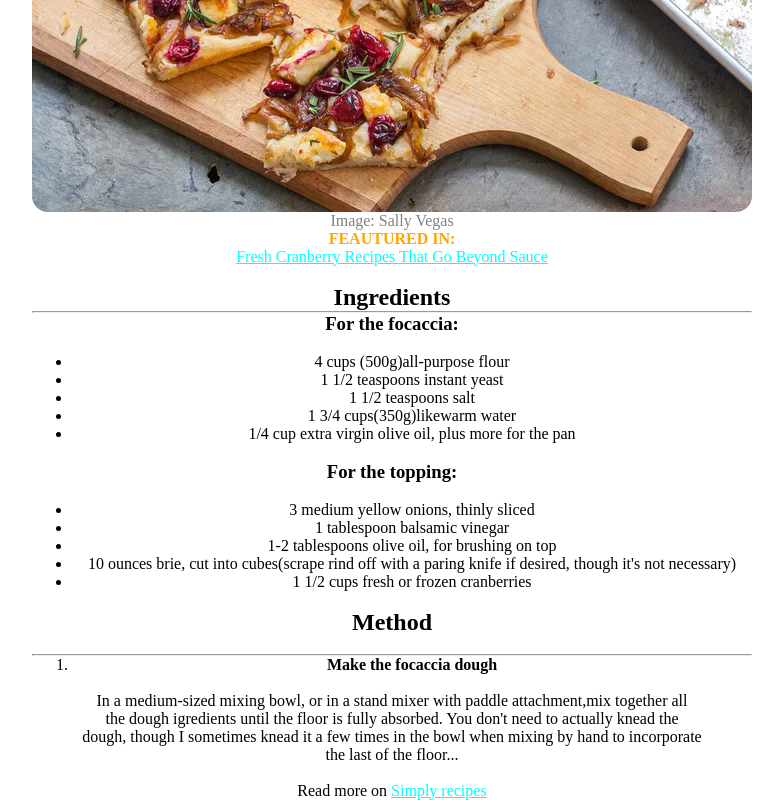
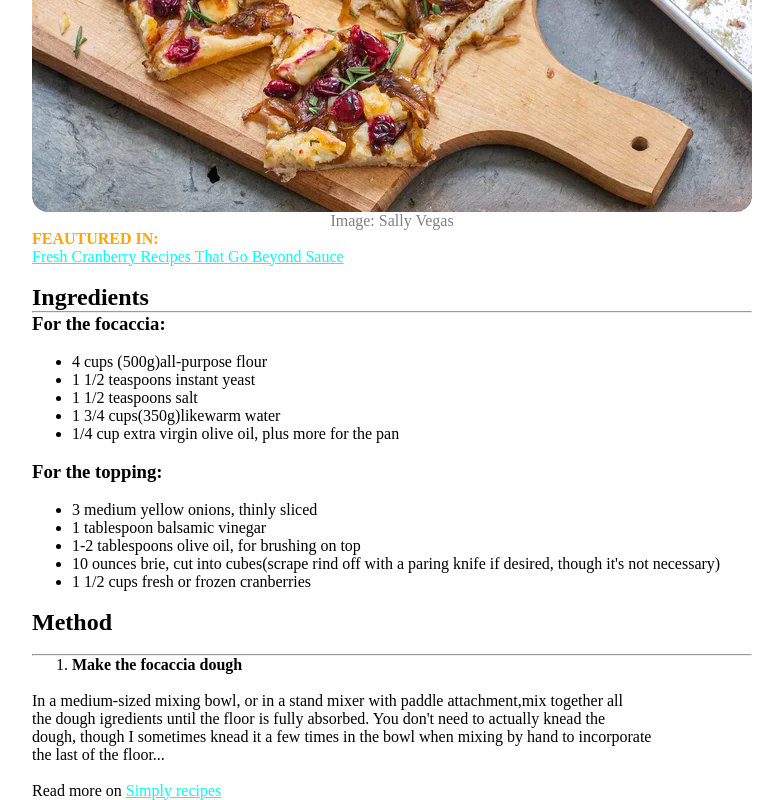
Before and after one commit to LorenzoCostin/U1-D3, a plain HTML site: page index.html in a window 1280 px wide. Shown: the part 444-1244 px from the top of the page, without its empty margins (248-1031 px from the left). Drawn offline with Linux system fonts and the light colour scheme.

Commit message:
changed centered text to justified

```diff
--- a/index.html
+++ b/index.html
@@ -16,28 +16,28 @@
       }
       .color {color: cyan;}
       h1 {text-align: center;}
-      #def {text-align: center;}
+      #def {text-align: justify;}
       img {border-radius: 16px;display: block;margin: auto;}
       #imm {text-align: center;color: grey;}
 
-#div2 {text-align: center;}
+#div2 {text-align: justify;}
 #str {color: orange;}
 #u1 {color:aqua ;}
-h2 {text-align: center;}
+h2 {text-align: justify;}
 .line2 {color:blue ;
 max-width: 720px;}
-#h3 {text-align: center;}
-#h32 {text-align: center;}
+#h3 {text-align: justify;}
+#h32 {text-align: justify;}
 #ul1 {
-  text-align:center;}
-#ul2 {text-align: center;}
+  text-align:justify;}
+#ul2 {text-align:justify;}
 li {
-  text-align:center;}
-  #div3 {text-align: center; }
+  text-align:justify;}
+  #div3 {text-align: justify; }
 body {max-width: 720px;}
 *
 {
-text-align: center !important;
+
 margin: auto !important;
 }
     </style>
```
